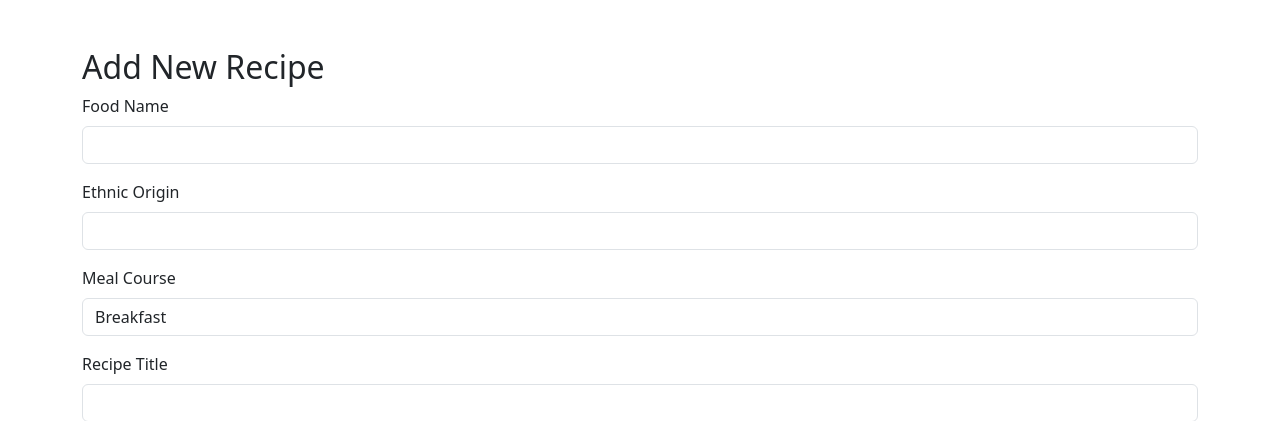
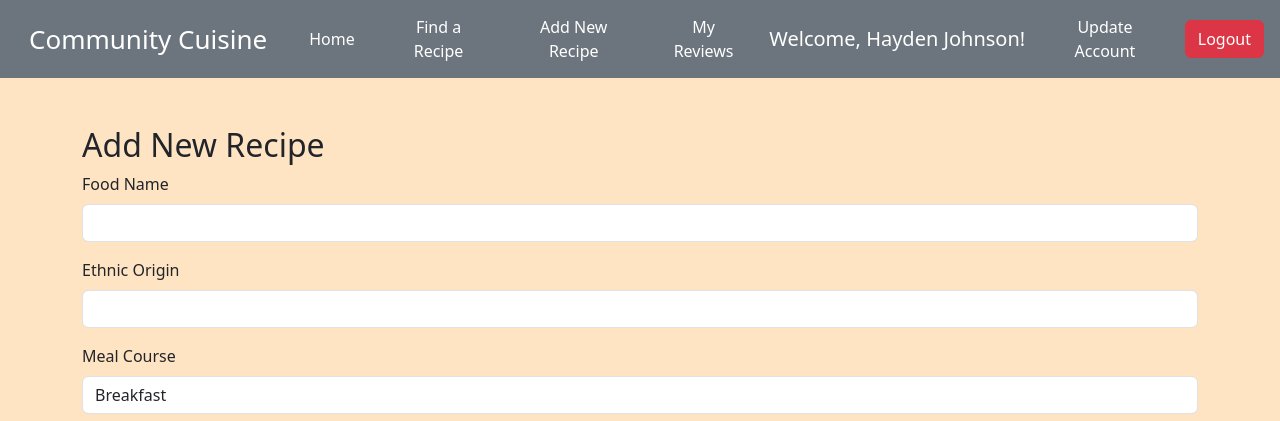
Before and after one commit to maseelshah22/community_cuisine, a Flask app: page /add_recipe in a window 1280 px wide. Shown: the top 421 px of the page. Run offline with Flask 3, Linux system fonts and the light colour scheme; a user stored in the database is signed in; data comes from the database, SQL or seed files in the repository; data that the repository does not hold is empty.

Commit message:
made sql call in add_recipes to get users. styled add recipe page

```diff
--- a/app.py
+++ b/app.py
@@ -240,7 +240,21 @@ def add_recipe():
             connection.close()
 
         return redirect(url_for('find_page'))
-    return render_template('add_recipe.html', title='Add New Recipe', form=form)
+
+    db = get_db()
+    cursor = db.cursor()
+
+    if 'username' in session:
+        cursor.execute('SELECT first, last FROM person_name WHERE username = %s', (session['username'],))
+        user = cursor.fetchone()
+        if user:
+            first_name, last_name = user['first'], user['last']
+        else:
+            first_name, last_name = None, None
+    else:
+        first_name, last_name = None, None
+
+    return render_template('add_recipe.html', title='Add New Recipe', form=form, first_name=first_name, last_name=last_name)
 
 
 @app.route('/add_rating/<int:recipe_id>', methods=['GET', 'POST'])
--- a/templates/add_recipe.html
+++ b/templates/add_recipe.html
@@ -5,8 +5,36 @@
     <meta name="viewport" content="width=device-width, initial-scale=1.0">
     <title>Add New Recipe</title>
     <link href="https://cdn.jsdelivr.net/npm/bootstrap@5.3.2/dist/css/bootstrap.min.css" rel="stylesheet">
+    <link href="static/styles/main.css" rel="stylesheet" type="text/css" >
+
 </head>
 <body>
+
+    <nav class="navbar navbar-expand-lg navbar-light bg-secondary">
+        <a class="navbar-brand btn" style="font-size: 26px;" href="/">Community Cuisine</a>
+
+        <a class="btn" href="/">Home</a>
+
+            {% if first_name and last_name %}
+
+            <a class="btn" href="#">Find a Recipe</a>
+            <a class="btn"  href="{{ url_for('add_recipe') }}">Add New Recipe</a>
+            <a class="btn" href="{{ url_for('user_reviews') }}">My Reviews</a>
+            <span class="navbar-brand navbar-text text-white ms-auto">
+                Welcome, {{ first_name }} {{ last_name }}!
+            </span>
+            <a class="btn " href="/update_account">Update Account</a>
+
+            <a class="btn btn-danger" href="/logout">Logout</a>
+            {% else %}
+            <a class="nav-link btn btn-success" href="/login">Login</a>
+
+            {% endif %}
+          <!-- </div> -->
+        <!-- </div> -->
+
+      </nav>
+
     <div class="container mt-5">
         <h2>Add New Recipe</h2>
         <form method="POST" action="">
```
